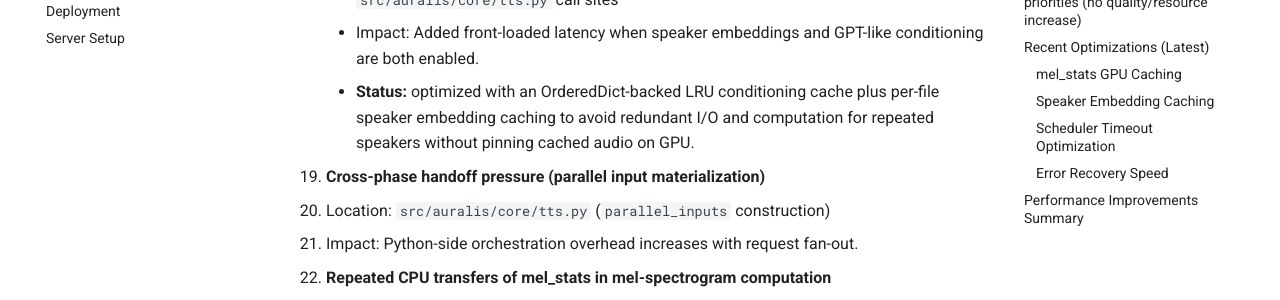
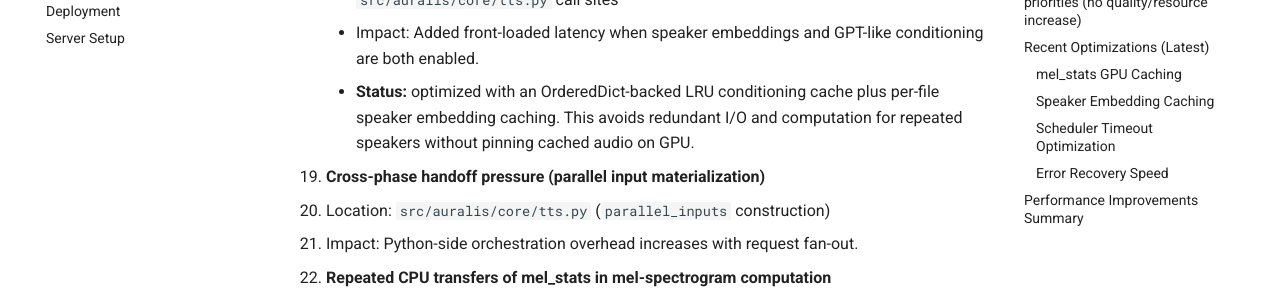
Before and after one commit to groxaxo/Auralis-Enhanced, an MkDocs documentation site: the page built from docs/advanced/performance-bottlenecks.md, in a window 1280 px wide and 900 px high, scrolled down 1720 px. Shown: the part 178-478 px from the top of the window. Built offline with MkDocs 1.6.1 and Material for MkDocs 9.7.7, drawn with Linux system fonts in a browser that asks for light colours; comment, search, counter and statistics services are not loaded.

Commit message:
polish merge conflict resolution follow-up
Agent-Logs-Url: https://github.com/groxaxo/Auralis-Enhanced/sessions/3292366b-01e1-462a-acc9-b5e39e136930

Co-authored-by: groxaxo <76023196+groxaxo@users.noreply.github.com>

```diff
--- a/docs/advanced/performance-bottlenecks.md
+++ b/docs/advanced/performance-bottlenecks.md
@@ -51,7 +51,8 @@ This page tracks bottlenecks observed in the current inference pipeline and opti
 6. **Speaker conditioning preparation for cloning requests** ✅ OPTIMIZED (This PR)
     - Location: `src/auralis/models/xttsv2/XTTSv2.py` (`get_audio_conditioning`) and `src/auralis/core/tts.py` call sites
     - Impact: Added front-loaded latency when speaker embeddings and GPT-like conditioning are both enabled.
-    - **Status:** optimized with an OrderedDict-backed LRU conditioning cache plus per-file speaker embedding caching to avoid redundant I/O and computation for repeated speakers without pinning cached audio on GPU.
+    - **Status:** optimized with an OrderedDict-backed LRU conditioning cache plus per-file speaker embedding caching.
+      This avoids redundant I/O and computation for repeated speakers without pinning cached audio on GPU.
 
 7. **Cross-phase handoff pressure (parallel input materialization)**
    - Location: `src/auralis/core/tts.py` (`parallel_inputs` construction)
```
Also changed, not shown: PERFORMANCE_IMPROVEMENTS.md (+4 -1 lines), 2 other files.
